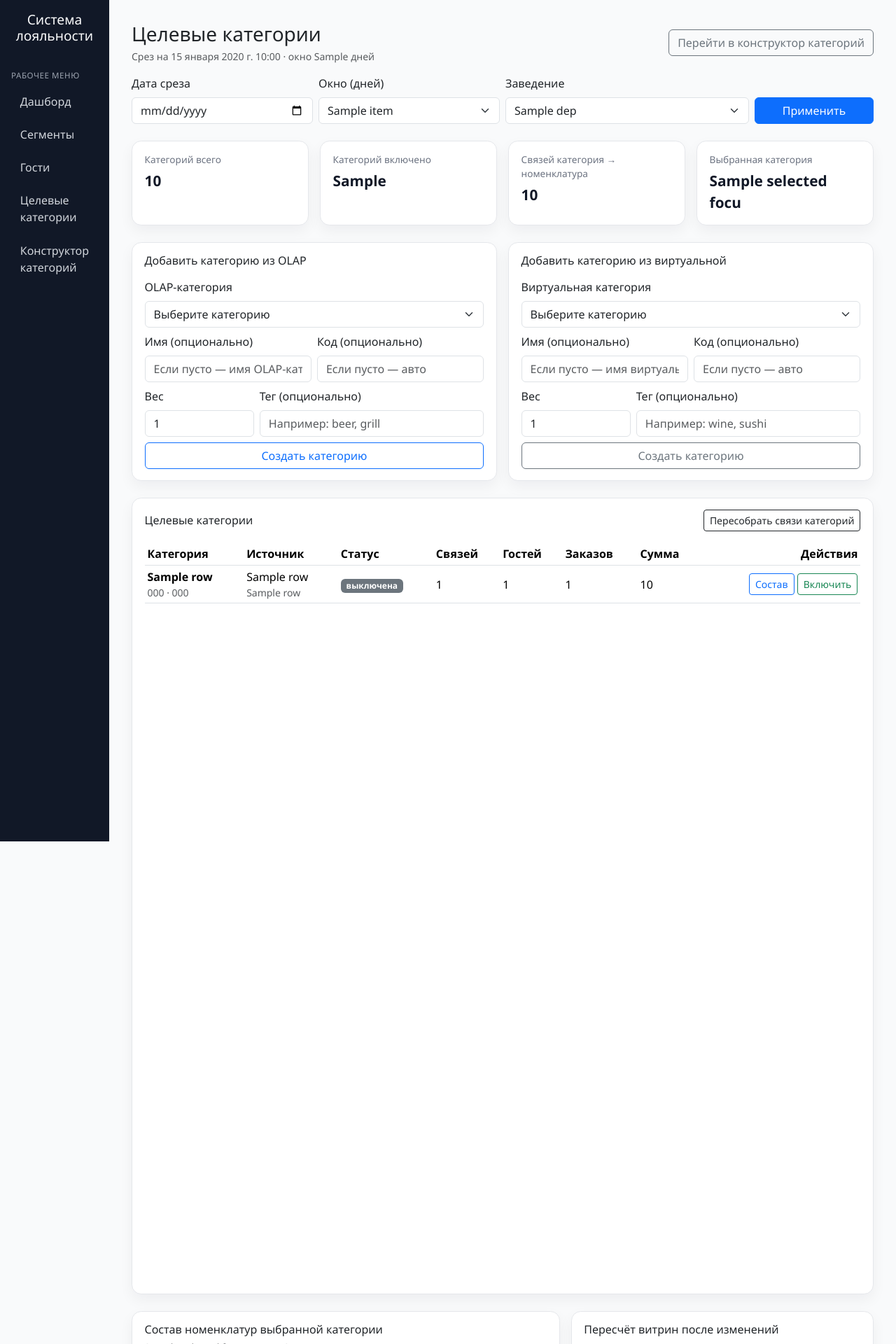
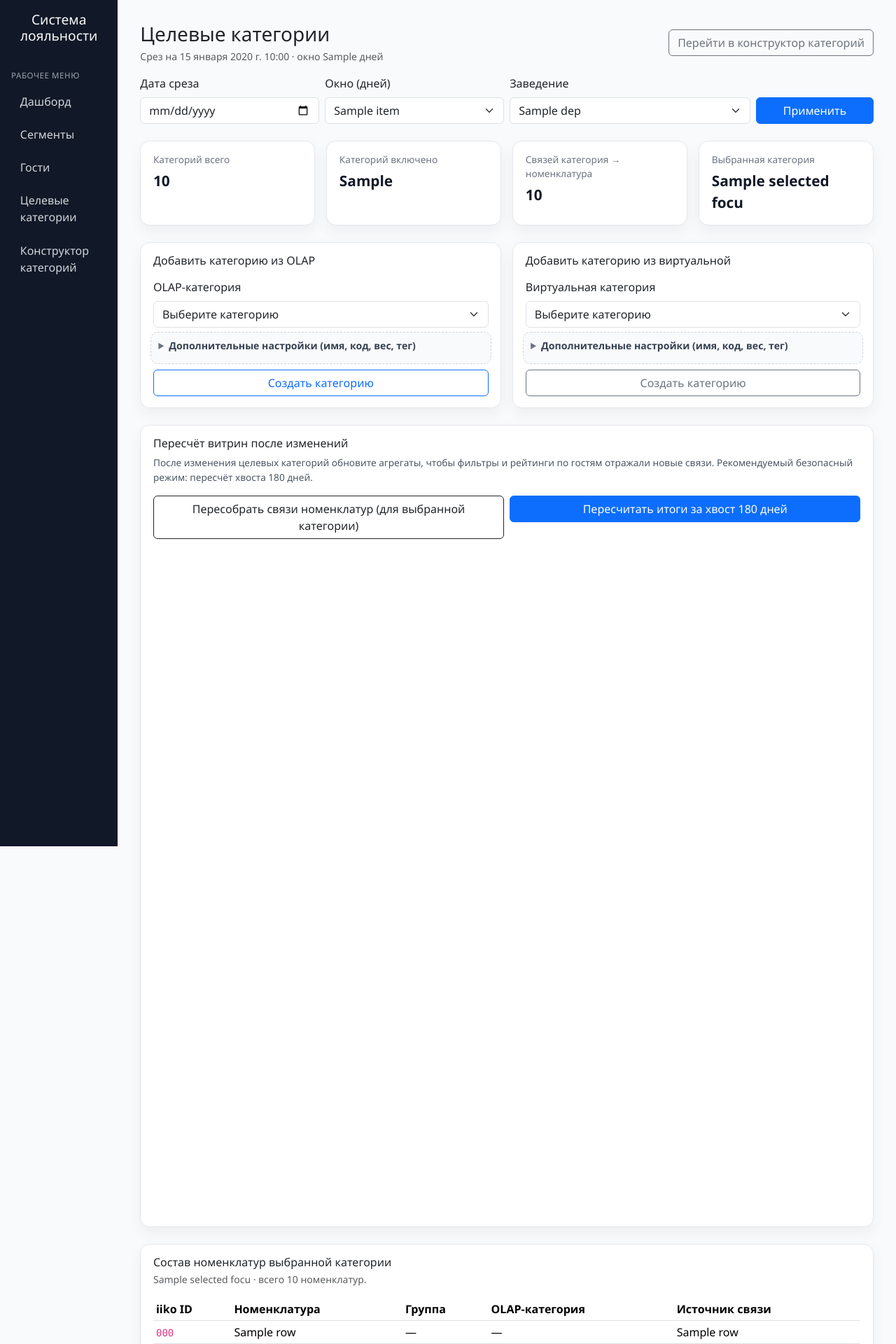
Before and after one commit to Evgl2004/bonusart_01, a Django app: template guests/templates/guests/focus_categories_workbench.html in a window 1280 px wide. Shown: the top 1920 px of the page at 70% size. Run offline with Django 5.2, Linux system fonts and the light colour scheme; the template is opened without the code that fills it: most values are stand-ins (such as "Sample title", 1, 10 or a date in 2020); parts of the project's set-up code (start-up, migrations or seed data) failed here and were passed over; some libraries are stand-ins or nearby versions.

Commit message:
feat(ui): поднять пересчёт и состав категории на экране целевых категорий

```diff
--- a/guests/templates/guests/focus_categories_workbench.html
+++ b/guests/templates/guests/focus_categories_workbench.html
@@ -36,6 +36,30 @@
   .fc-note {
     font-size: 0.85rem;
     color: #4b5563;
+  }
+
+  .fc-advanced {
+    border: 1px dashed #d1d5db;
+    border-radius: 0.65rem;
+    padding: 0.5rem 0.65rem;
+    margin-top: 0.35rem;
+    background: #f8fafc;
+  }
+
+  .fc-advanced > summary {
+    cursor: pointer;
+    color: #374151;
+    font-size: 0.88rem;
+    font-weight: 600;
+    margin-bottom: 0.45rem;
+  }
+
+  .fc-advanced > summary::marker {
+    color: #6b7280;
+  }
+
+  .fc-composition-wrap {
+    max-height: 460px;
   }
 </style>
 {% endblock %}
@@ -135,6 +159,9 @@
               {% endfor %}
             </select>
           </div>
+          <details class="col-12 fc-advanced">
+            <summary>Дополнительные настройки (имя, код, вес, тег)</summary>
+            <div class="row g-2">
               <div class="col-12 col-md-6">
                 <label class="form-label">Имя (опционально)</label>
                 <input type="text" class="form-control" name="focus_name" maxlength="150" placeholder="Если пусто — имя OLAP-категории">
@@ -151,6 +178,8 @@
                 <label class="form-label">Тег (опционально)</label>
                 <input type="text" class="form-control" name="tag_code" maxlength="64" placeholder="Например: beer, grill">
               </div>
+            </div>
+          </details>
           <div class="col-12">
             <button type="submit" class="btn btn-outline-primary w-100">Создать категорию</button>
           </div>
@@ -180,6 +209,9 @@
               {% endfor %}
             </select>
           </div>
+          <details class="col-12 fc-advanced">
+            <summary>Дополнительные настройки (имя, код, вес, тег)</summary>
+            <div class="row g-2">
               <div class="col-12 col-md-6">
                 <label class="form-label">Имя (опционально)</label>
                 <input type="text" class="form-control" name="focus_name" maxlength="150" placeholder="Если пусто — имя виртуальной категории">
@@ -196,6 +228,8 @@
                 <label class="form-label">Тег (опционально)</label>
                 <input type="text" class="form-control" name="tag_code" maxlength="64" placeholder="Например: wine, sushi">
               </div>
+            </div>
+          </details>
           <div class="col-12">
             <button type="submit" class="btn btn-outline-secondary w-100" {% if not payload.available_sources.virtual_categories %}disabled{% endif %}>
               Создать категорию
@@ -209,8 +243,14 @@
 
 <div class="fc-card mb-4">
   <div class="card-body">
-    <div class="d-flex justify-content-between align-items-center mb-3">
-      <h2 class="h6 mb-0">Целевые категории</h2>
+    <h2 class="h6 mb-2">Пересчёт витрин после изменений</h2>
+    <p class="fc-note mb-3">
+      После изменения целевых категорий обновите агрегаты, чтобы фильтры и рейтинги по гостям отражали новые связи.
+      Рекомендуемый безопасный режим: пересчёт хвоста 180 дней.
+    </p>
+
+    <div class="row g-2">
+      <div class="col-12 col-xl-6">
         <form method="post" action="{% url 'focus_categories_actions' %}">
           {% csrf_token %}
           <input type="hidden" name="action" value="rebuild_focus_resolved">
@@ -218,8 +258,78 @@
           <input type="hidden" name="window_days" value="{{ selected_window_days }}">
           <input type="hidden" name="department_id" value="{{ selected_department_id }}">
           <input type="hidden" name="selected_focus_id" value="{{ selected_focus_id }}">
-        <button type="submit" class="btn btn-sm btn-outline-dark">Пересобрать связи категорий</button>
+          {% if selected_focus_id %}
+            <input type="hidden" name="focus_id" value="{{ selected_focus_id }}">
+          {% endif %}
+          <button type="submit" class="btn btn-outline-dark w-100">
+            Пересобрать связи номенклатур {% if selected_focus_id %}(для выбранной категории){% else %}(для всех){% endif %}
+          </button>
         </form>
+      </div>
+      <div class="col-12 col-xl-6">
+        <form method="post" action="{% url 'focus_categories_actions' %}">
+          {% csrf_token %}
+          <input type="hidden" name="action" value="rebuild_aggregates_tail">
+          <input type="hidden" name="as_of_date" value="{{ selected_as_of_date }}">
+          <input type="hidden" name="window_days" value="{{ selected_window_days }}">
+          <input type="hidden" name="department_id" value="{{ selected_department_id }}">
+          <input type="hidden" name="selected_focus_id" value="{{ selected_focus_id }}">
+          <button type="submit" class="btn btn-primary w-100" {% if not selected_as_of_date %}disabled{% endif %}>
+            Пересчитать итоги за хвост 180 дней
+          </button>
+        </form>
+      </div>
+    </div>
+  </div>
+</div>
+
+<div class="fc-card mb-4" id="focus-composition">
+  <div class="card-body">
+    <h2 class="h6 mb-1">Состав номенклатур выбранной категории</h2>
+    <p class="text-muted small mb-3">
+      {% if payload.selected_focus.focus_name %}
+        {{ payload.selected_focus.focus_name }} · всего {{ payload.selected_focus.total }} номенклатур.
+        {% if payload.selected_focus.is_truncated %}
+          Показаны первые {{ payload.selected_focus.limit }}.
+        {% endif %}
+      {% else %}
+        Выберите категорию в списке ниже, чтобы посмотреть состав.
+      {% endif %}
+    </p>
+    <div class="fc-table-wrap fc-composition-wrap">
+      <table class="table table-sm align-middle mb-0">
+        <thead>
+          <tr>
+            <th>iiko ID</th>
+            <th>Номенклатура</th>
+            <th>Группа</th>
+            <th>OLAP-категория</th>
+            <th>Источник связи</th>
+          </tr>
+        </thead>
+        <tbody>
+          {% for row in payload.selected_focus.rows %}
+            <tr>
+              <td><code>{{ row.dish_code }}</code></td>
+              <td>{{ row.dish_name }}</td>
+              <td>{{ row.dish_group_name|default:"—" }}</td>
+              <td>{{ row.olap_category_name|default:"—" }}</td>
+              <td>{{ row.source_reason_label }}</td>
+            </tr>
+          {% empty %}
+            <tr><td colspan="5" class="text-muted">Нет данных для отображения.</td></tr>
+          {% endfor %}
+        </tbody>
+      </table>
+    </div>
+  </div>
+</div>
+
+<div class="fc-card mb-4">
+  <div class="card-body">
+    <div class="d-flex justify-content-between align-items-center mb-3">
+      <h2 class="h6 mb-0">Целевые категории</h2>
+      <span class="small text-muted">Нажмите «Состав», чтобы открыть номенклатуру категории выше.</span>
     </div>
 
     <div class="fc-table-wrap">
@@ -260,7 +370,7 @@
               <td>{{ row.net_total }}</td>
               <td class="text-end">
                 <a class="btn btn-sm btn-outline-primary"
-                   href="{% url 'focus_categories' %}?as_of_date={{ selected_as_of_date|urlencode }}&window_days={{ selected_window_days|urlencode }}&department_id={{ selected_department_id|urlencode }}&selected_focus_id={{ row.id|urlencode }}">
+                   href="{% url 'focus_categories' %}?as_of_date={{ selected_as_of_date|urlencode }}&window_days={{ selected_window_days|urlencode }}&department_id={{ selected_department_id|urlencode }}&selected_focus_id={{ row.id|urlencode }}#focus-composition">
                   Состав
                 </a>
                 <form method="post" action="{% url 'focus_categories_actions' %}" class="d-inline">
@@ -287,88 +397,4 @@
   </div>
 </div>
 
-<div class="row g-3">
-  <div class="col-12 col-xl-7">
-    <div class="fc-card">
-      <div class="card-body">
-        <h2 class="h6 mb-1">Состав номенклатур выбранной категории</h2>
-        <p class="text-muted small mb-3">
-          {% if payload.selected_focus.focus_name %}
-            {{ payload.selected_focus.focus_name }} · всего {{ payload.selected_focus.total }} номенклатур.
-            {% if payload.selected_focus.is_truncated %}
-              Показаны первые {{ payload.selected_focus.limit }}.
-            {% endif %}
-          {% else %}
-            Выберите категорию в таблице выше, чтобы посмотреть состав.
-          {% endif %}
-        </p>
-        <div class="fc-table-wrap">
-          <table class="table table-sm align-middle mb-0">
-            <thead>
-              <tr>
-                <th>iiko ID</th>
-                <th>Номенклатура</th>
-                <th>Группа</th>
-                <th>OLAP-категория</th>
-                <th>Источник связи</th>
-              </tr>
-            </thead>
-            <tbody>
-              {% for row in payload.selected_focus.rows %}
-                <tr>
-                  <td><code>{{ row.dish_code }}</code></td>
-                  <td>{{ row.dish_name }}</td>
-                  <td>{{ row.dish_group_name|default:"—" }}</td>
-                  <td>{{ row.olap_category_name|default:"—" }}</td>
-                  <td>{{ row.source_reason_label }}</td>
-                </tr>
-              {% empty %}
-                <tr><td colspan="5" class="text-muted">Нет данных для отображения.</td></tr>
-              {% endfor %}
-            </tbody>
-          </table>
-        </div>
-      </div>
-    </div>
-  </div>
-
-  <div class="col-12 col-xl-5">
-    <div class="fc-card">
-      <div class="card-body">
-        <h2 class="h6 mb-2">Пересчёт витрин после изменений</h2>
-        <p class="fc-note mb-3">
-          После изменения целевых категорий обновите агрегаты, чтобы фильтры и рейтинги по гостям отражали новые связи.
-          Рекомендуемый безопасный режим: пересчёт хвоста 180 дней.
-        </p>
-
-        <form method="post" action="{% url 'focus_categories_actions' %}" class="mb-2">
-          {% csrf_token %}
-          <input type="hidden" name="action" value="rebuild_focus_resolved">
-          <input type="hidden" name="as_of_date" value="{{ selected_as_of_date }}">
-          <input type="hidden" name="window_days" value="{{ selected_window_days }}">
-          <input type="hidden" name="department_id" value="{{ selected_department_id }}">
-          <input type="hidden" name="selected_focus_id" value="{{ selected_focus_id }}">
-          {% if selected_focus_id %}
-            <input type="hidden" name="focus_id" value="{{ selected_focus_id }}">
-          {% endif %}
-          <button type="submit" class="btn btn-outline-dark w-100">
-            Пересобрать связи номенклатур {% if selected_focus_id %}(для выбранной категории){% else %}(для всех){% endif %}
-          </button>
-        </form>
-
-        <form method="post" action="{% url 'focus_categories_actions' %}">
-          {% csrf_token %}
-          <input type="hidden" name="action" value="rebuild_aggregates_tail">
-          <input type="hidden" name="as_of_date" value="{{ selected_as_of_date }}">
-          <input type="hidden" name="window_days" value="{{ selected_window_days }}">
-          <input type="hidden" name="department_id" value="{{ selected_department_id }}">
-          <input type="hidden" name="selected_focus_id" value="{{ selected_focus_id }}">
-          <button type="submit" class="btn btn-primary w-100" {% if not selected_as_of_date %}disabled{% endif %}>
-            Пересчитать итоги за хвост 180 дней
-          </button>
-        </form>
-      </div>
-    </div>
-  </div>
-</div>
 {% endblock %}
```
Lines whose indentation alone changed are shown as unchanged.
